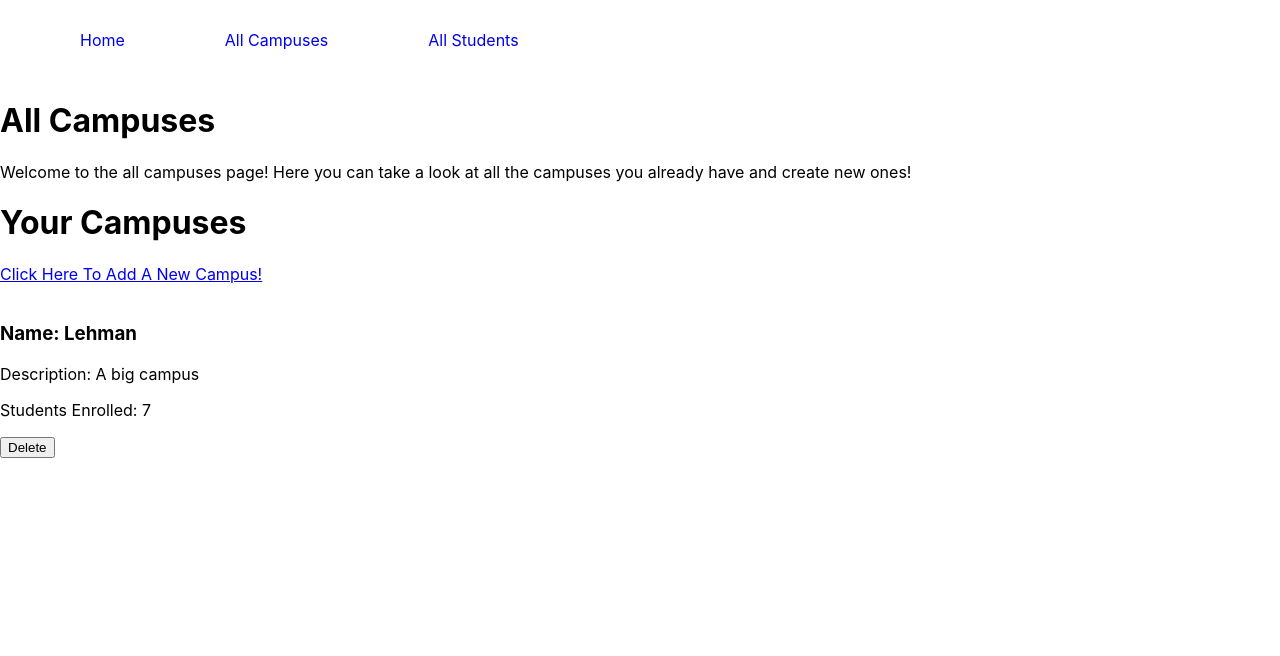
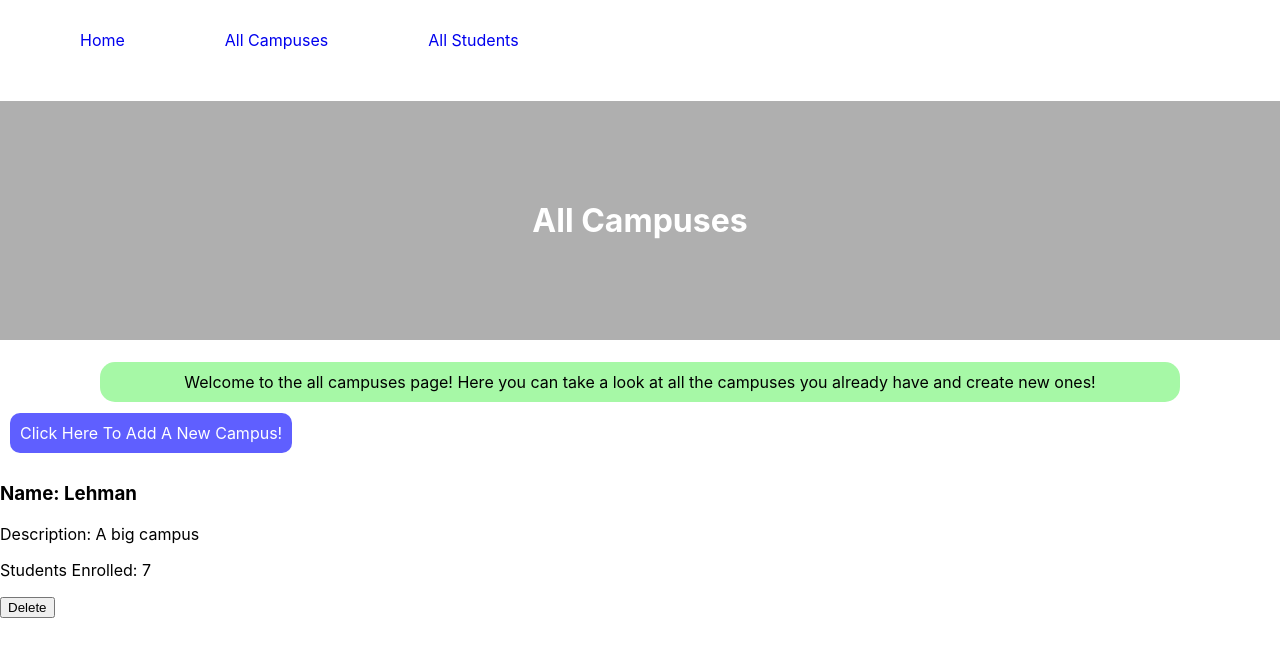
Before and after one commit to duvivierbri/FullStackCRUDApplication, a React (Create React App) app: page /all-campus in a window 1280 px wide. Shown: the top 656 px of the page. Built offline with nearby package versions, Linux system fonts and the light colour scheme; no server answers.

Commit message:
Added CSS for all campus page

```diff
--- a/src/App.css
+++ b/src/App.css
@@ -79,6 +79,36 @@
   background-color: gray;
 }
 
+/*ALL CAMPUS PAGE*/
+.allCampusTitle{
+  text-align: center;
+  color: white;
+  background-color: rgb(175, 175, 175);
+  padding: 100px;
+}
+
+.allCampusDescription{
+  text-align: center;
+  background-color: rgb(166, 248, 166);
+  padding: 10px;
+  margin-left: 100px;
+  margin-right: 100px;
+  border-radius: 15px;;
+}
+
+.addCampusLink{
+  text-decoration: none;
+  color:white;
+  background-color: rgb(95, 95, 255);
+  padding: 10px;
+  margin: 10px;
+  border-radius: 10px;
+}
+
+.addCampusLink:hover{
+  background-color: gray;
+}
+
 /*STUDENT CARD*/
 .studentCard{
   display: grid;
--- a/src/Components/AllCampus.js
+++ b/src/Components/AllCampus.js
@@ -24,7 +24,7 @@ class AllCampus extends Component{
             });
         } else {
             this.setState({
-                loadMsg: "Your Campuses"
+                loadMsg: ""
             });
         }
     }
@@ -47,13 +47,13 @@ class AllCampus extends Component{
         const showCards = this.state.campusData.map(card => <CampusCard campus={card}/>)
         return(
             <div>
-                <h1>All Campuses</h1>
-                <p>Welcome to the all campuses page! Here you can take a look at all the
+                <h1 className="allCampusTitle">All Campuses</h1>
+                <p className="allCampusDescription">Welcome to the all campuses page! Here you can take a look at all the
                 campuses you already have and create new ones!</p>
 
                 <h1>{this.state.loadMsg}</h1>
 
-                <Link to='/add-campus'>Click Here To Add A New Campus!</Link>
+                <Link className="addCampusLink" to='/add-campus'>Click Here To Add A New Campus!</Link>
 
                 {showCards}
             </div>
```
